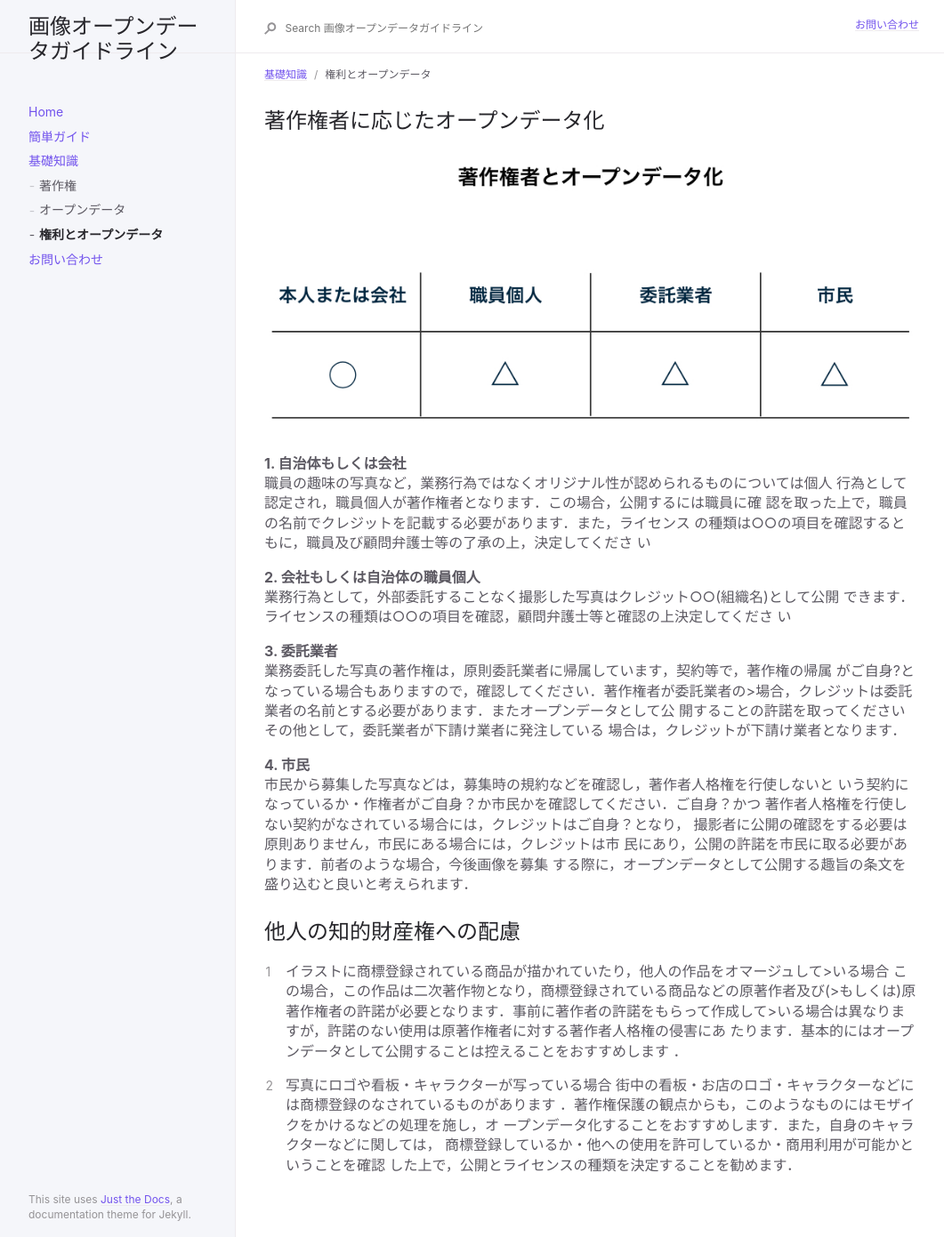
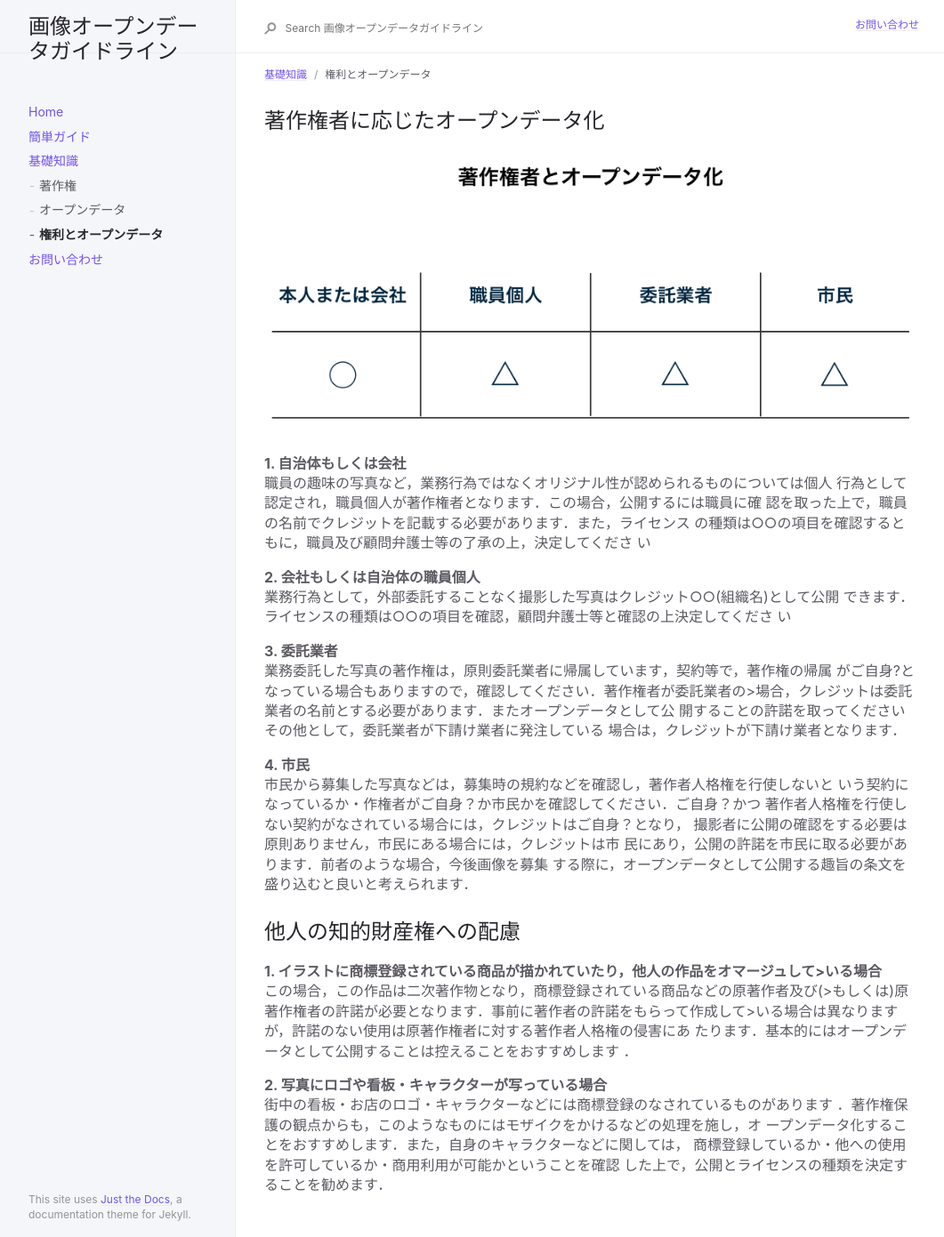
Before and after one commit to ayane0321/image-opendata-guide, a Jekyll site: the page built from docs/basic/warning.md, in a window 1280 px wide. Shown: the whole page at 89% size, without its empty margins (91-1152 px from the left). Built offline with Jekyll 4.4.1, drawn with Linux system fonts in a browser that asks for light colours.

Commit message:
add sentence

```diff
--- a/docs/basic/warning.md
+++ b/docs/basic/warning.md
@@ -35,12 +35,12 @@ nav_order: 3
 する際に，オープンデータとして公開する趣旨の条文を盛り込むと良いと考えられます．
 
 ## 他人の知的財産権への配慮
-1. イラストに商標登録されている商品が描かれていたり，他人の作品をオマージュして>いる場合
+**1. イラストに商標登録されている商品が描かれていたり，他人の作品をオマージュして>いる場合**
 この場合，この作品は二次著作物となり，商標登録されている商品などの原著作者及び(>もしくは)原著作権者の許諾が必要となります．事前に著作者の許諾をもらって作成して>いる場合は異なりますが，許諾のない使用は原著作権者に対する著作者人格権の侵害にあ
 たります．基本的にはオープンデータとして公開することは控えることをおすすめします
 ．
 
-2. 写真にロゴや看板・キャラクターが写っている場合
+**2. 写真にロゴや看板・キャラクターが写っている場合**
 街中の看板・お店のロゴ・キャラクターなどには商標登録のなされているものがあります
 ．著作権保護の観点からも，このようなものにはモザイクをかけるなどの処理を施し，オ
 ープンデータ化することをおすすめします．また，自身のキャラクターなどに関しては，
```
